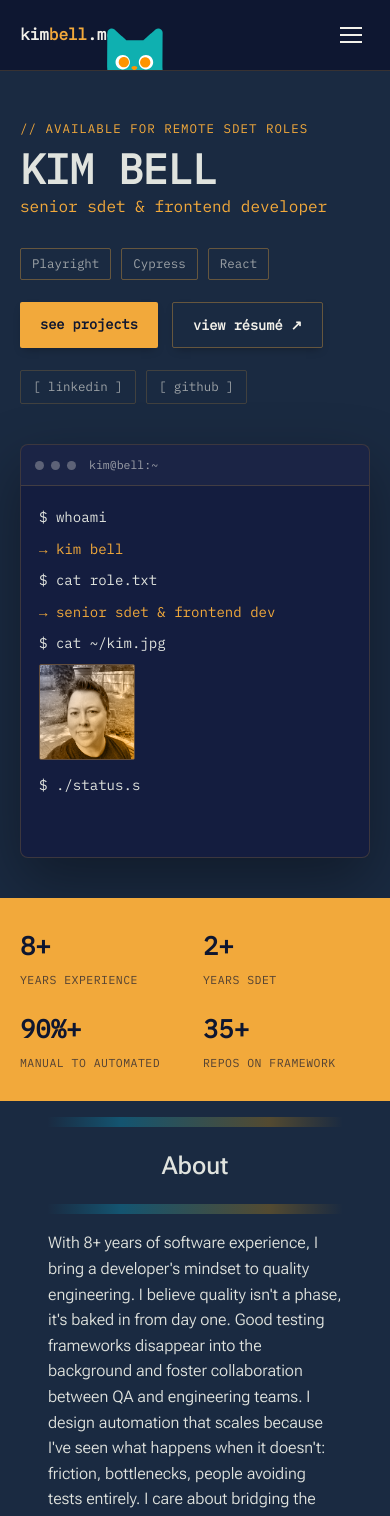
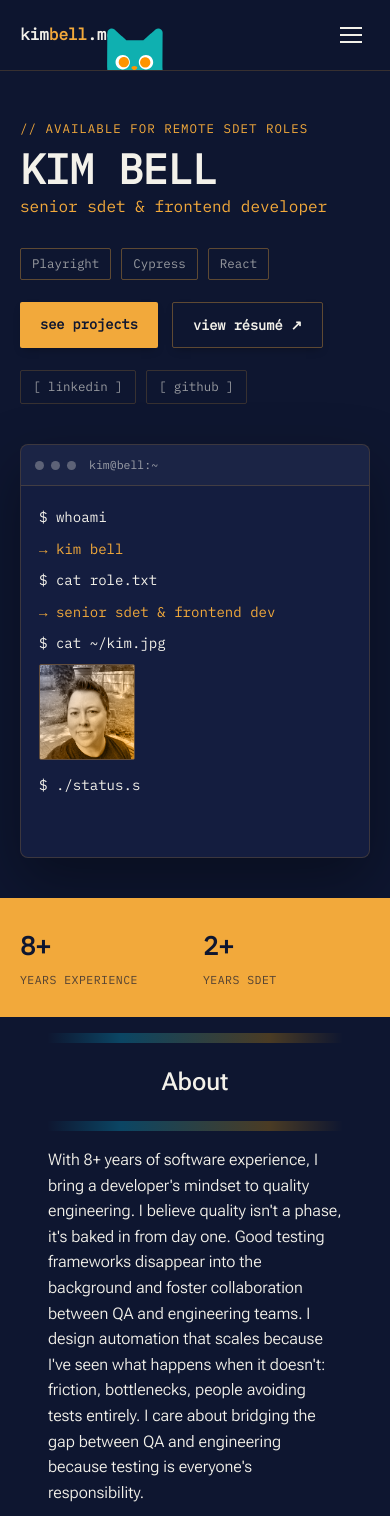
Before and after one commit to TzolkinB/portfolio-react, a React app: page / in a window 390 px wide. Shown: the top 1516 px of the page. Built offline with nearby package versions, Linux system fonts and the light colour scheme.

Commit message:
edit stats bar and only show hamburger on mobile view

```diff
--- a/src/assets/css/new.css
+++ b/src/assets/css/new.css
@@ -33,8 +33,8 @@
 
 body {
   font-family: "Roboto Flex", Roboto, Helvetica, Arial, sans-serif;
-  background-color: #1a2a41;
-  color: #e0e3de;
+  background-color: var(--navy);
+  color: var(--ink);
   overflow-x: hidden;
   --hr-line-offset: 25%;
   --gradient-left: #00d4ff;
@@ -891,6 +891,17 @@ footer {
 /* TABLET (768px - 1099px) */
 
 @media screen and (min-width: 768px) {
+  .nav-burger {
+    display: none;
+  }
+
+  .nav-links {
+    display: flex;
+    flex-basis: auto;
+    flex-direction: row;
+    gap: clamp(14px, 3vw, 32px);
+    padding: 0;
+  }
   .hero-grid {
     grid-template-columns: 1fr 340px;
   }
--- a/src/components/shared/AppBar.tsx
+++ b/src/components/shared/AppBar.tsx
@@ -17,7 +17,6 @@ const AppBar = () => {
   const [openNav, setOpenNav] = useState(false)
 
   return (
-    <header>
     <nav className="nav">
       <CatEasterEgg />
       <a className="logo" href="/">
@@ -50,7 +49,6 @@ const AppBar = () => {
         </li>
       </ul>
     </nav>
-    </header>
   )
 }
 
--- a/src/constants/appData.ts
+++ b/src/constants/appData.ts
@@ -52,8 +52,6 @@ export const heroSocialLinks = [
 export const statBandData: readonly Stat[] = [
   { value: "8+", label: "Years Experience" },
   { value: "2+", label: "Years SDET" },
-  { value: "90%+", label: "Manual to Automated" },
-  { value: "35+", label: "Repos on Framework" },
 ] as const
 
 export const footerLinks = [
```
Also changed, not shown: 1 other file (tests, documents, lock files or other folders). Lines whose indentation alone changed are shown as unchanged.
